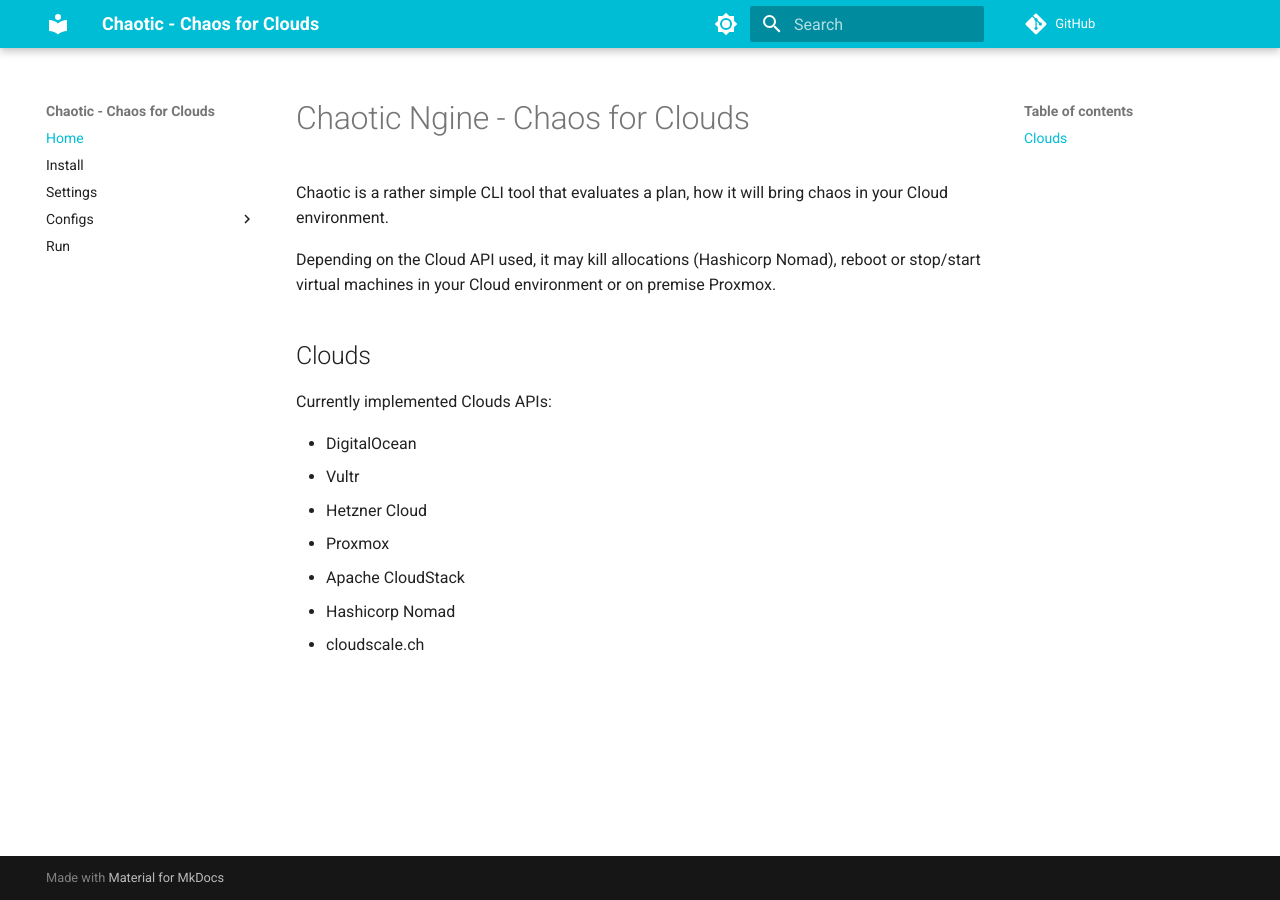
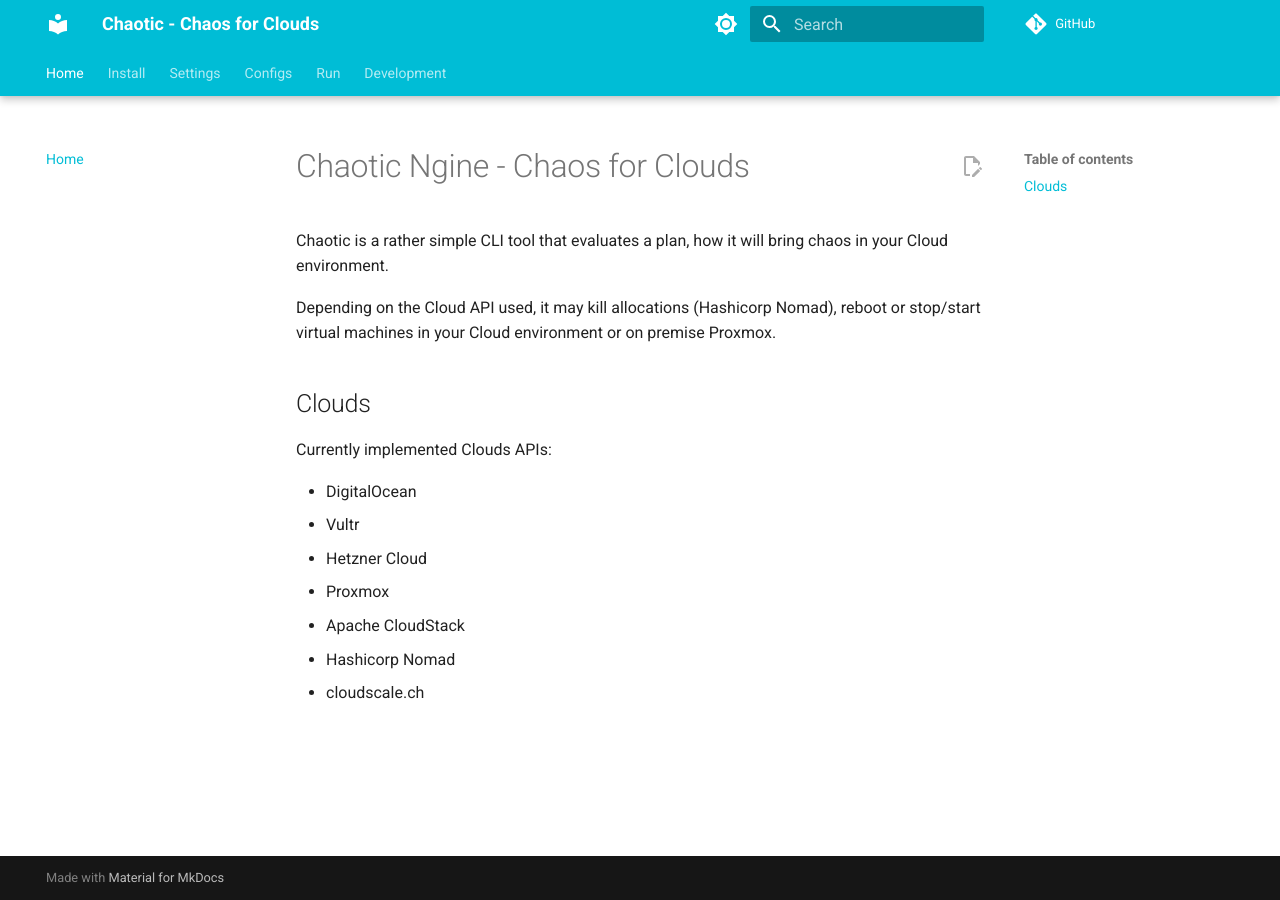
Before and after one commit to ngine-io/chaotic, an MkDocs documentation site: the page built from docs/index.md, in a window 1280 px wide. Built offline with MkDocs 1.6.1 and Material for MkDocs 9.7.7, drawn with Linux system fonts in a browser that asks for light colours; comment, search, counter and statistics services are not loaded.

Commit message:
fix: nest the mkdocs features list under theme
`features` sat at the top level, where mkdocs ignores it, so navigation
tabs were never actually enabled. Adds --strict-clean toc and code copy
settings while there.

```diff
--- a/mkdocs.yml
+++ b/mkdocs.yml
@@ -1,46 +1,54 @@
 site_name: Chaotic - Chaos for Clouds
+site_description: Chaos engineering for clouds, Proxmox and HashiCorp Nomad.
 repo_url: https://github.com/ngine-io/chaotic
-edit_uri: edit/main/docs/
+edit_uri: edit/master/docs/
 nav:
   - Home: index.md
   - Install: install.md
   - Settings: settings.md
   - Configs:
-    - Apache CloudStack: configs/cloudstack.md
-    - DigitalOcean: configs/digitalocean.md
-    - Vultr: configs/vultr.md
-    - cloudscale.ch: configs/cloudscale_ch.md
-    - Hetzner Cloud: configs/hetzner.md
-    - Proxmox: configs/proxmox.md
-    - Hashicorp Nomad: configs/nomad.md
+      - Apache CloudStack: configs/cloudstack.md
+      - DigitalOcean: configs/digitalocean.md
+      - Vultr: configs/vultr.md
+      - cloudscale.ch: configs/cloudscale_ch.md
+      - Hetzner Cloud: configs/hetzner.md
+      - Proxmox: configs/proxmox.md
+      - Hashicorp Nomad: configs/nomad.md
   - Run: running.md
+  - Development: development.md
 
 theme:
   name: material
   palette:
-  - scheme: default
-    primary: cyan
-    toggle:
-      icon: material/brightness-7
+    - scheme: default
+      primary: cyan
+      toggle:
+        icon: material/brightness-7
+        name: Switch to dark mode
 
-  - scheme: slate
-    primary: cyan
-    toggle:
-      icon: material/brightness-4
+    - scheme: slate
+      primary: cyan
+      toggle:
+        icon: material/brightness-4
+        name: Switch to light mode
+
+  # Note: these belong to the theme, not to the top level of this file.
+  features:
+    - navigation.tabs
+    - navigation.tabs.sticky
+    - navigation.indexes
+    - content.action.edit
+    - content.code.copy
 
 markdown_extensions:
+  - admonition
   - pymdownx.highlight:
       anchor_linenums: true
   - pymdownx.inlinehilite
   - pymdownx.snippets
   - pymdownx.superfences
-  - admonition
+  - toc:
+      permalink: true
 
 plugins:
   - search
-
-features:
-    - navigation.tabs
-    - navigation.tabs.sticky
-    - content.action.edit
-    - navigation.indexes
```
